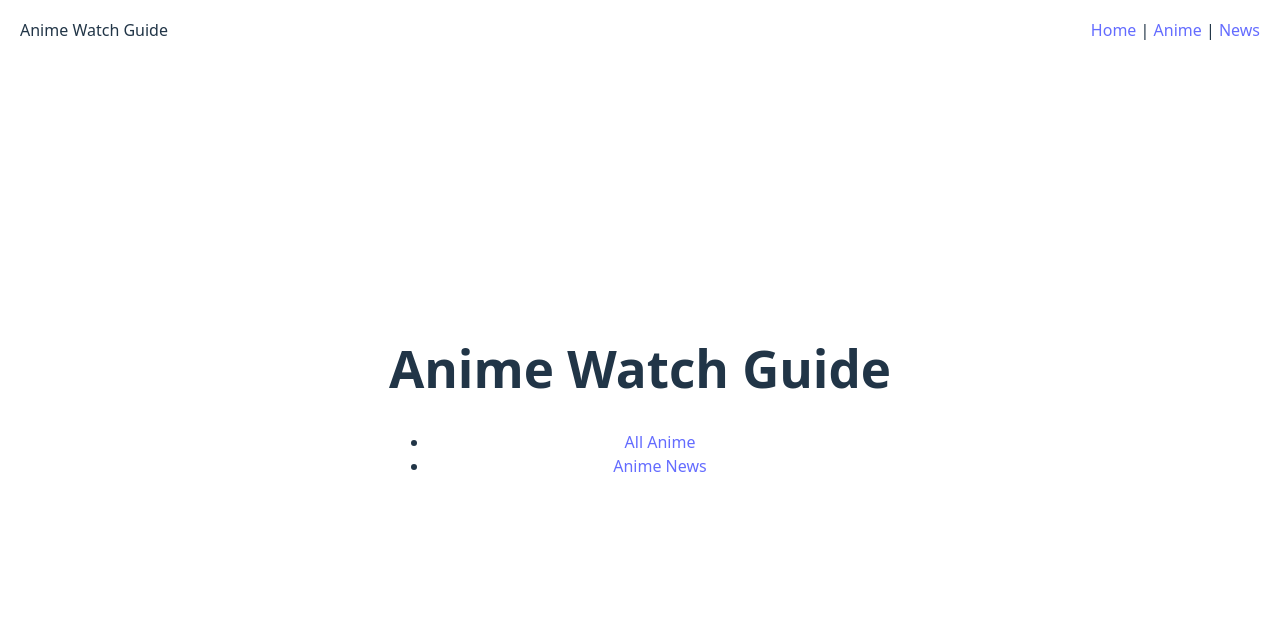
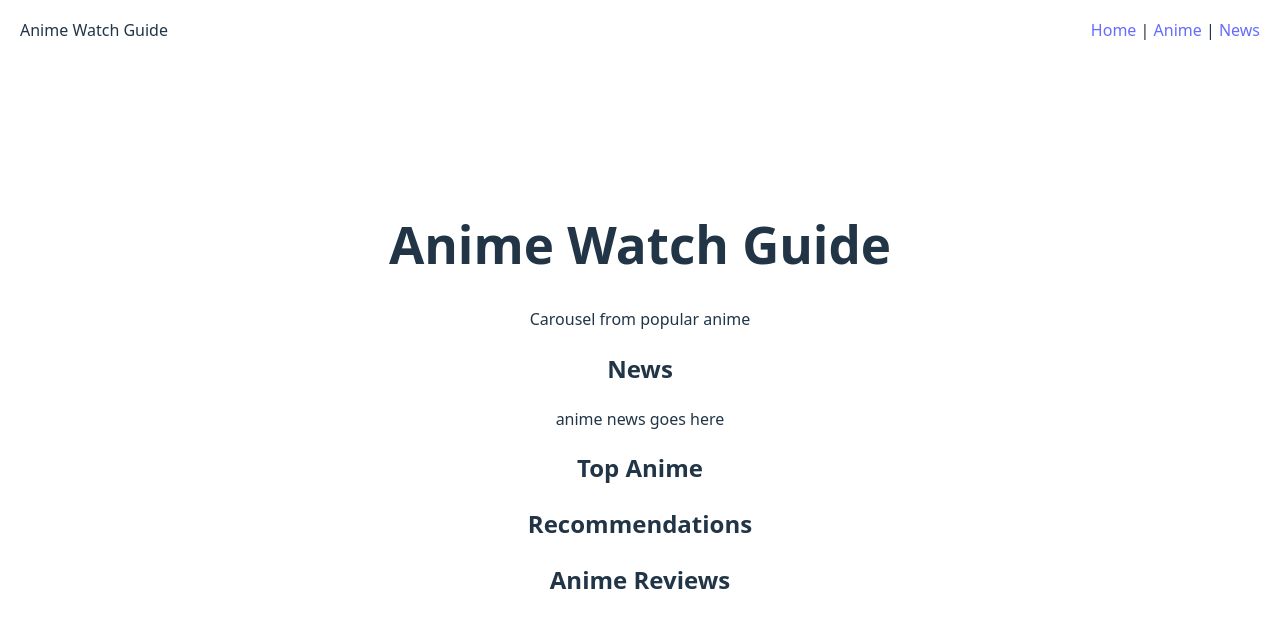
Before and after one commit to markmartin-dev/anime-watch-guide, a React (Vite) app: page / in a window 1280 px wide. Shown: the top 628 px of the page. Built offline with nearby package versions, Linux system fonts and the light colour scheme.

Commit message:
scaffold homepage

```diff
--- a/src/pages/Home/index.tsx
+++ b/src/pages/Home/index.tsx
@@ -1,5 +1,4 @@
 import React from 'react'
-import { Link } from 'react-router-dom'
 import Header from '../../components/layout/Header'
 
 const Home: React.FC = () => {
@@ -8,12 +7,20 @@ const Home: React.FC = () => {
       <Header />
       <main>
         <h1>Anime Watch Guide</h1>
-        <nav>
-          <ul>
-            <li><Link to="/anime">All Anime</Link></li>
-            <li><Link to="/news">Anime News</Link></li>
-          </ul>
-        </nav>
+        <div>Carousel from popular anime</div>
+        <div>
+            <h2>News</h2>
+            <span>anime news goes here</span>
+        </div>
+        <div>
+            <h2>Top Anime</h2>
+        </div>
+        <div>
+            <h2>Recommendations</h2>
+        </div>
+        <div>
+            <h2>Anime Reviews</h2>
+        </div>
       </main>
     </div>
   )
```
